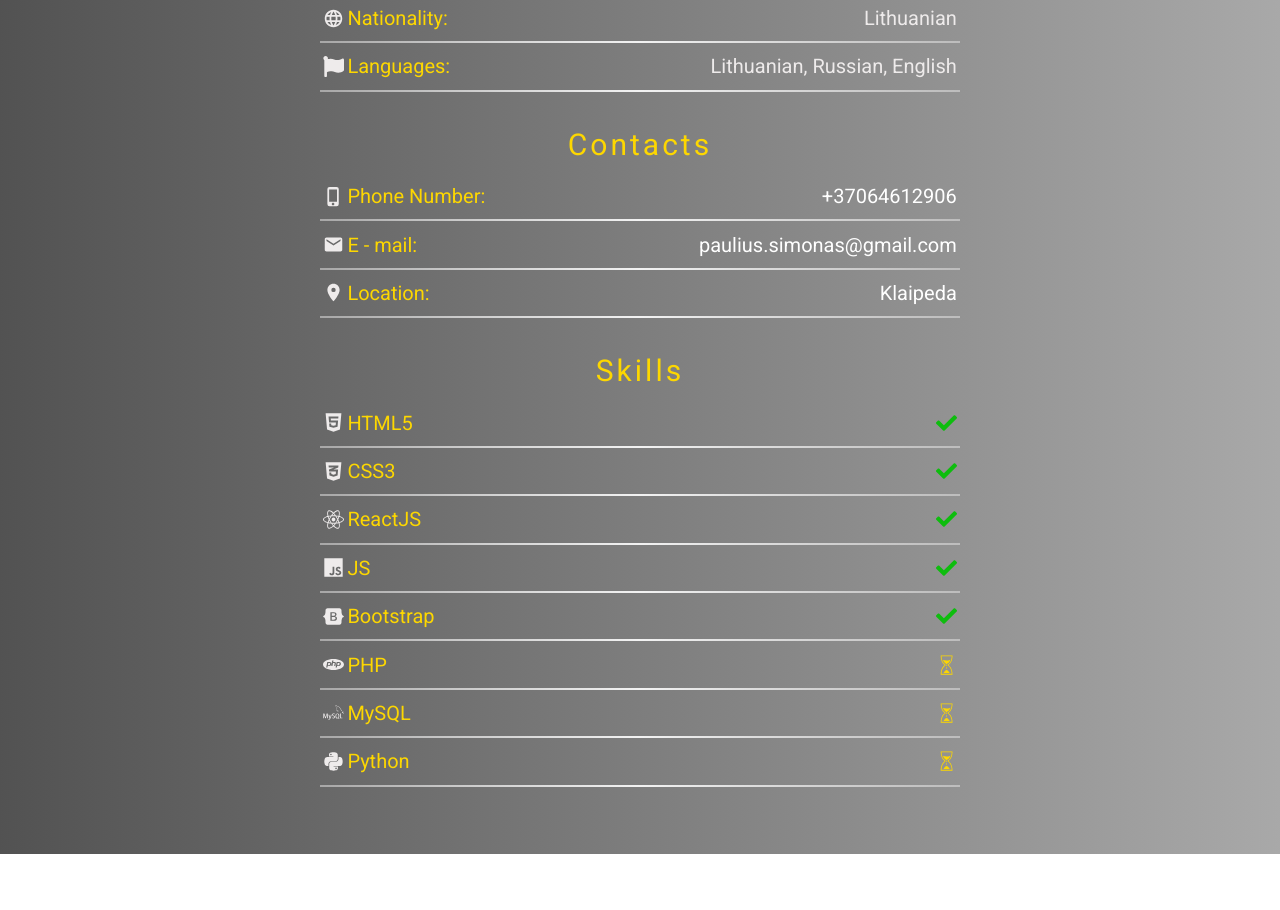
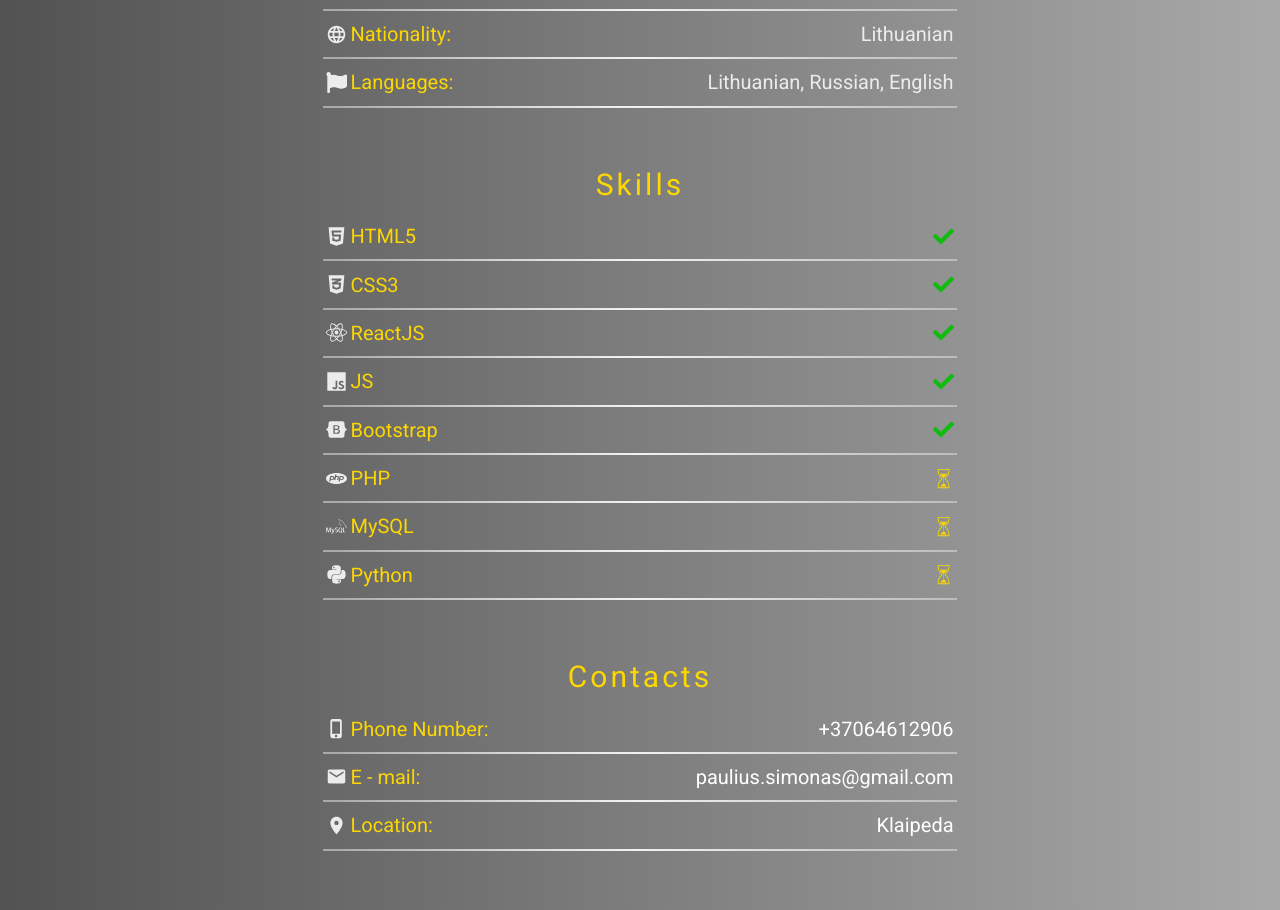
Before and after one commit to simuxs123/CV, a React (Create React App) app: page /aboutme in a window 1280 px wide. Shown: the part 1571-2481 px from the top of the page. Before the commit the page ends 2425 px from the top, so only its background shows below. Built offline with nearby package versions, Linux system fonts and the light colour scheme.

Commit message:
CSS some chhanges

```diff
--- a/src/components/AboutMe.jsx
+++ b/src/components/AboutMe.jsx
@@ -58,8 +58,8 @@
                         {personalData.map((item,index)=>(
                             <div key={index} className="personal_container-info">
                                 {item.personal&&item.personal}
+                                {item.skills&&item.skills}
                                 {item.contacts&&item.contacts}
-                                {item.skills&&item.skills}
                             </div>
                         ))}
                     </div>}
--- a/src/components/data.jsx
+++ b/src/components/data.jsx
@@ -267,51 +267,8 @@
     ),
   },
   {
-    contacts: (
-      <>
-        <h2 className="info-title">
-          <span className="line-title">Contacts</span>
-        </h2>
-        <p>
-          <span className="info-item">
-            <MdPhoneIphone className="icon" />
-            Phone Number:
-          </span>
-          <a href="tel:+37064612906"> +37064612906</a>
-        </p>
-        <hr />
-        <p>
-          <span className="info-item">
-            <MdEmail className="icon" />
-            E - mail:
-          </span>
-          <a href="mailto:paulius.simonas@gmail.com">
-            {" "}
-            paulius.simonas@gmail.com
-          </a>{" "}
-        </p>
-        <hr />
-        <p>
-          <span className="info-item">
-            <MdLocationOn className="icon" />
-            Location:
-          </span>
-          <a
-            href="https://www.google.lt/maps/search/klaipeda/@55.7052607,21.017809,11z"
-            target="_blank"
-            rel="noopener noreferrer"
-          >
-            {" "}
-            Klaipeda
-          </a>
-        </p>
-        <hr />
-      </>
-    ),
-  },
-  {
     skills: (
-      <>
+      <div className="skills">
         <h2 className="info-title">
           <span className="line-title">Skills</span>
         </h2>
@@ -379,7 +336,51 @@
           <GiSandsOfTime className="progress" />
         </p>
         <hr />
+      </div>
+    ),
+  },
+  {
+    contacts: (
+      <>
+        <h2 className="info-title">
+          <span className="line-title">Contacts</span>
+        </h2>
+        <p>
+          <span className="info-item">
+            <MdPhoneIphone className="icon" />
+            Phone Number:
+          </span>
+          <a href="tel:+37064612906"> +37064612906</a>
+        </p>
+        <hr />
+        <p>
+          <span className="info-item">
+            <MdEmail className="icon" />
+            E - mail:
+          </span>
+          <a href="mailto:paulius.simonas@gmail.com">
+            {" "}
+            paulius.simonas@gmail.com
+          </a>{" "}
+        </p>
+        <hr />
+        <p>
+          <span className="info-item">
+            <MdLocationOn className="icon" />
+            Location:
+          </span>
+          <a
+            href="https://www.google.lt/maps/search/klaipeda/@55.7052607,21.017809,11z"
+            target="_blank"
+            rel="noopener noreferrer"
+          >
+            {" "}
+            Klaipeda
+          </a>
+        </p>
+        <hr />
       </>
     ),
-  },
+  }
+
 ];
--- a/src/style/_about.scss
+++ b/src/style/_about.scss
@@ -1,6 +1,6 @@
 .about_me{
     &-image{
-        @include flex-image(39vh,"./img/about1.jpg");
+        @include flex-image(210px,"./img/about1.jpg");
         @include flex-all(column,nowrap,center,center);
     }
     &-list{
@@ -80,13 +80,18 @@
                 rgba($primary-color,0.8),
                 rgba($primary-color,0.4)
              ), white ;
-            padding: 2rem 0;
+            padding: 1.5rem .4rem;
             &-info {
-                padding-bottom: 1.5rem;
-                width: 75vw;
+                margin:1.5rem 0;
+                width: 67%;
+                .skills p{
+                    @include flex-all(row,nowrap,center,space-between);
+                    height: initial;
+                }
                 p{
                     padding: 0 .2rem;
-                    @include flex-all(row,nowrap,initial,space-between);
+                    @include flex-all(column,nowrap,center,space-between);
+                    height: 50px;
                 }
                 svg {
                     width: 21px;
--- a/src/style/_config.scss
+++ b/src/style/_config.scss
@@ -27,7 +27,7 @@
     transition: all 0.3s ease-in-out;
 }
 @mixin media-xs{
-    @media screen and (min-width:440px){
+    @media screen and (min-width:478px){
         @content;
     }
 }
--- a/src/style/_navbar.scss
+++ b/src/style/_navbar.scss
@@ -51,7 +51,7 @@
 }
 .burger-btn{
     position:fixed;
-    right:20px;
+    right:10px;
     top: 10px;
     height:2rem;
     width:2rem;
--- a/src/style/_projects.scss
+++ b/src/style/_projects.scss
@@ -10,11 +10,11 @@
     }
     &-items{
         @include flex-all(column,nowrap,center,center);
-        padding: 10vh 1vw;
+        padding: 1.5rem .4rem;
         &-item{
-            margin:0 0 3rem 0;
-            height: 210px;
-            width: 68vw;
+            margin:1.5rem 0;
+            height: 200px;
+            width: 73vw;
             background-color: lighten($color: $primary-color, $amount: 10);
             text-align: center;
             position: relative;
@@ -34,9 +34,7 @@
                 width: 100%;
                 .tag{
                     position: absolute;
-                    bottom:0;
-                    margin-right:4px;
-                    margin-bottom: 4px;
+                    bottom:4px;
                     font-size: .7rem;
                     color: $secondary-color;
                     &-icon{
@@ -46,8 +44,8 @@
                     }
                 }
                 svg {
-                    margin-top: .4rem;
-                    font-size: 4rem;
+                    margin-top: .3rem;
+                    font-size: 3.3rem;
                 }
                 .react{
                     color: lightskyblue;
@@ -57,7 +55,6 @@
                 }
 
                 .btns {
-                    margin-top: .3rem;
                     .btn{
                         padding:0 .8rem;
                         &-icon{
--- a/src/style/_responsive.scss
+++ b/src/style/_responsive.scss
@@ -2,9 +2,31 @@
     .menu {
         background-size:contain;
     }
+    .about_me-list .personal_container{
+        &-info {
+            width: 70%;
+            p{
+                @include flex-all(row,nowrap,center,space-between);
+                height: initial;
+            }
+        }
+    }
     .projects{
-        .tag{
-            align-self: flex-end;
+        &-items-item{
+            height: 255px;
+            .item-content{
+                .tag{
+                    align-self: flex-end;
+                    right: 10px;
+                }
+                .btns {
+                    margin-top: .5rem;
+                }
+                svg {
+                    margin-top: .5rem;
+                    font-size: 3.6rem;
+                    }
+            }
         }
     }
 }
@@ -193,6 +215,9 @@
     }
     .about_me{
         font-size: 1.3vw;
+        &-image {
+            height: 40vh;
+        }
         &-list{
             .exp-educ .experience-line{
                 margin: 1vw 7.4vw;
@@ -213,8 +238,13 @@
                 padding: 9vh 5.5vw;
                 &-info {
                     flex: 0 0 30%;
+                    svg {
+                        width: 1.7vw;
+                    }
+                    .info-title{
+                        margin: 0 0 4.4rem 0;
+                    }
                     .icon {
-                        width:2vw;
                         margin-right: .5rem;
                     }
                 }
@@ -243,6 +273,9 @@
         }
     }
     .projects{
+        &-image {
+            height: 40vh;
+        }
         h1 {
             font-size: 4vw;
         }
@@ -251,16 +284,18 @@
             font-size: 2.3vw;
         }
         &-items{
+            padding: 1.5vw 1vw;
             &-item {
                 height: 32vh;
                 border-bottom-width: .3vw;
                 flex: 0 0 28%;
+                margin: 1.5vw 0;
                 .item-content {
                     font-size: 1.4vw;
                     .tag{
                         font-size: 1vw;
-                        margin-bottom: .5vw;
-                        margin-right: .4vw;
+                        bottom: .3vw;
+                        right: .7vw;
                         &-icon{
                             font-size: 1.1vw;
                         }
```
Also changed, not shown: 1 other file (tests, documents, lock files or other folders).
